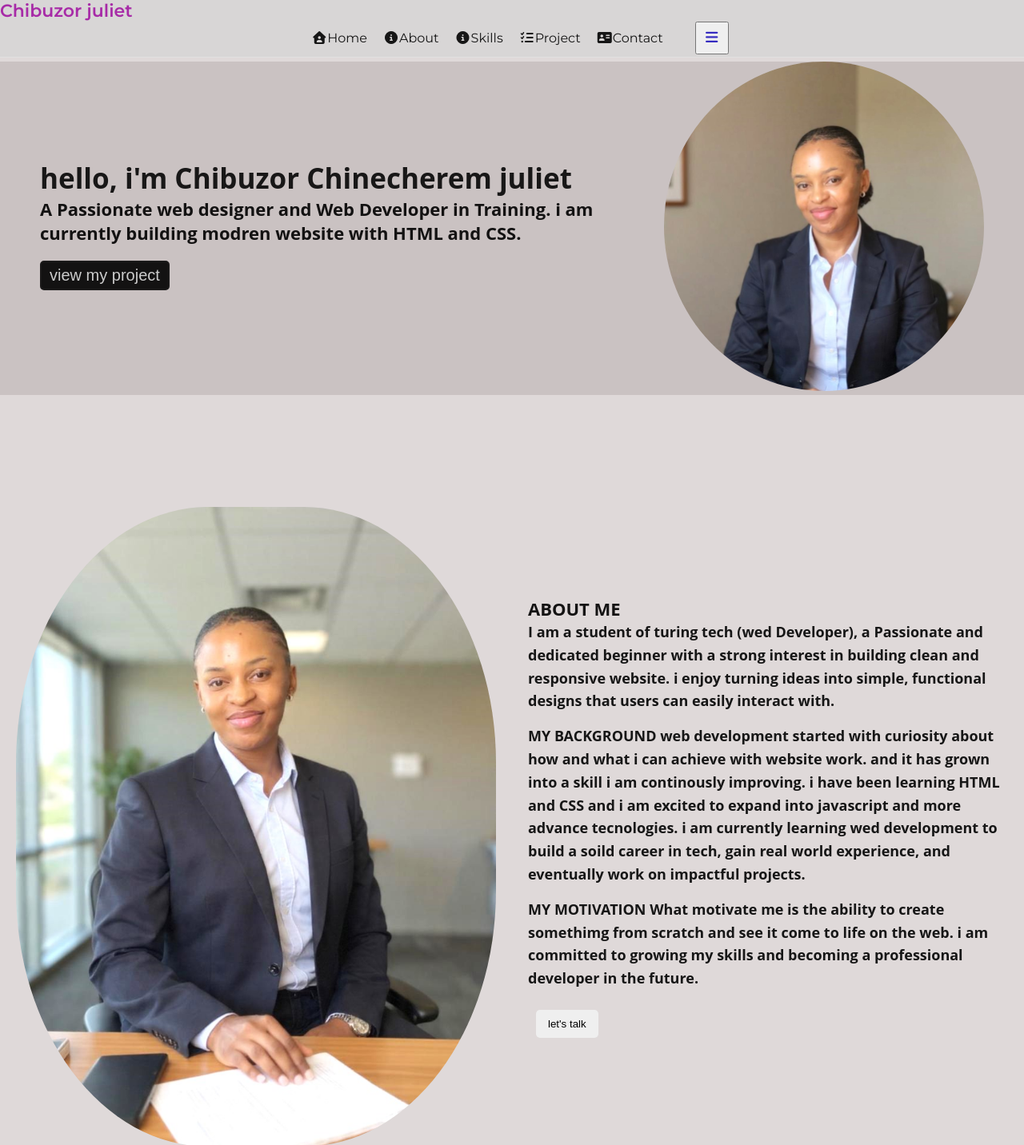
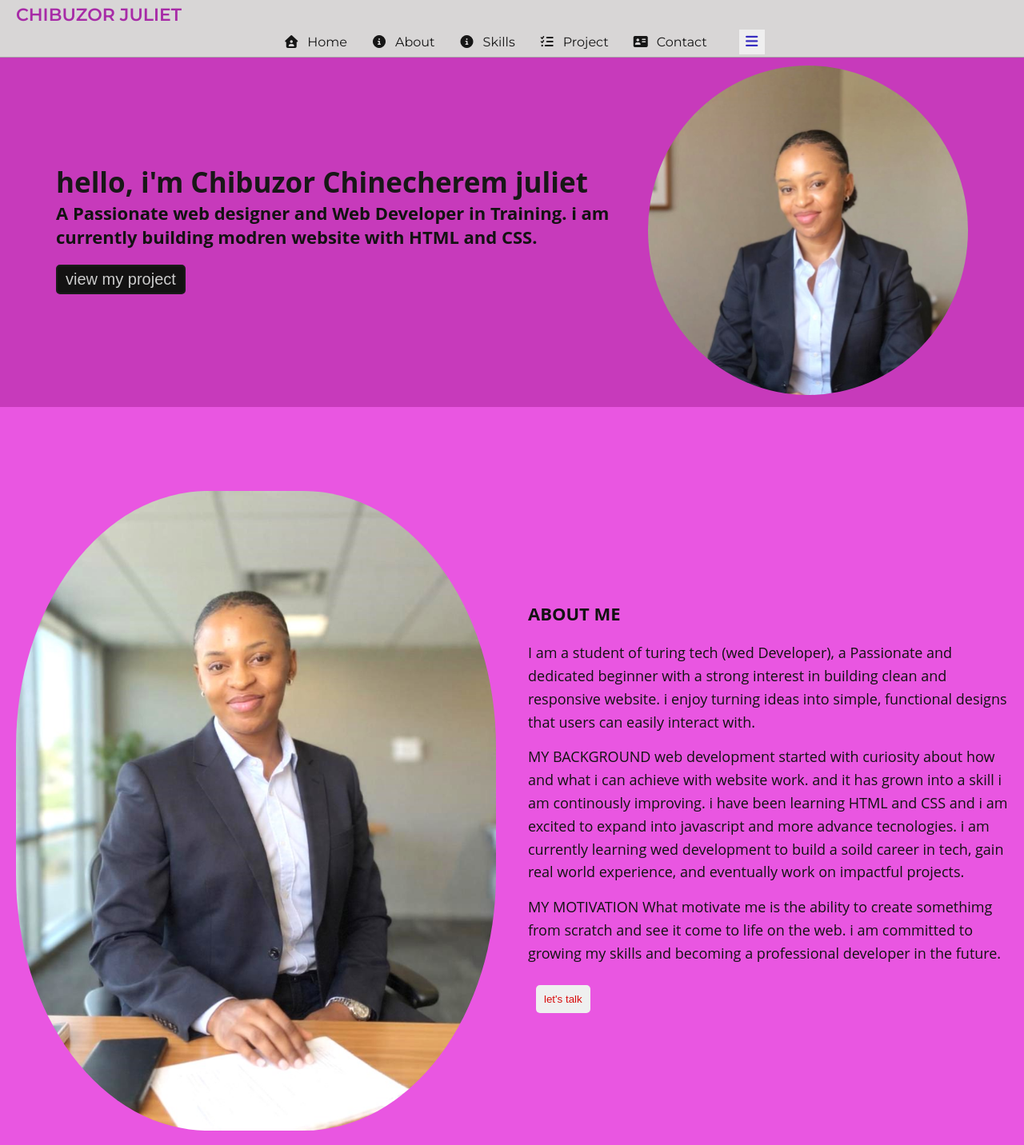
Before and after one commit to chinecheremjuliet74-max/chibuzor-personal-portfolio-HTML-CSS, a plain HTML site: page HTML/index.html in a window 1280 px wide. Shown: the top 1432 px of the page at 80% size. Drawn offline with Linux system fonts and the light colour scheme.

Commit message:
updated styles.css

```diff
--- a/CSS/style.css
+++ b/CSS/style.css
@@ -12,13 +12,14 @@ html {
 a {
     color: rgb(14, 13, 14);
     text-decoration: none;
+
 }
 
 header {
     width: 100%;
     height: 4.5rem;
     font-family: "Montserrat", sans-serif;
-    border-bottom: 1px solid rgba(245, 243, 243, 0.3);
+    border-bottom: 1px solid rgba(53, 51, 51, 0.3);
     background-color: #d8d6d6;
     position: sticky;
     top: 0;
@@ -27,7 +28,7 @@ header {
 
 body {
     font-family: "Open Sans", sans-serif;
-    background: rgb(223, 217, 217)
+    background: rgb(233, 86, 225)
 
 }
 
@@ -35,6 +36,9 @@ header .nav-bar .logo {
     color: rgb(167, 43, 167);
     font-size: 22px;
     font-weight: 600;
+    margin: 0;
+    padding: 5px;
+    padding-left: 20px;
     align-items: center;
 }
 
@@ -55,13 +59,25 @@ header .nav-bar .nav-link a {
     color: rgb(22, 22, 22);
     text-decoration: none;
 }
+header .nav-bar .nav-link span {
+    margin: 10px;
+}
 
 .nav-bar .btn {
     color: #352bc0;
     font-size: 1.1rem;
-    padding: 8px;
+    padding: 5px;
+
     margin-left: 40px;
-    justify-content: left;
+    justify-content: space-between;
+    border: none;
+    transition: .2s;
+}
+
+.nav-bar .btn:hover {
+    color: #c02bc0;
+    background: #bd75bd;
+    border: none;
 }
 
 .hero {
@@ -69,11 +85,11 @@ header .nav-bar .nav-link a {
     height: 100vh - 4.5rem;
     align-items: center;
     justify-content: space-between;
-    padding: 0 50px;
-    margin: 5px 0;
+    padding: 10px 70px;
+    margin: 0;
     gap: 40px;
     margin-bottom: 100px;
-    background-color: rgb(202, 194, 194);
+    background-color: rgb(199, 58, 187);
 
 }
 
@@ -120,44 +136,47 @@ header .nav-bar .nav-link a {
     border-radius: 80%;
 }
 
-.about {
+.about-container2 {
     display: grid;
     grid-template-columns: 1fr 1fr;
-    padding: 40px 20px;
+    padding: 5px 20px;
     font-size: 20px;
     gap: 40px;
     align-items: center;
     border: none;
 }
 
-.about img {
+.about-container2 img {
     display: grid;
+    grid-template-columns: 1fr 1fr;
     width: 600px;
     border-radius: 40%;
     border: none;
 }
 
 .about h2 {
-    margin-bottom: 15px;
-    color: rgb(20, 19, 19);
+    margin-bottom: 20px;
+    color: rgb(19, 18, 18);
     font-size: 22px;
 }
 
-.about  p {
-    color: rgb(22, 22, 22);
+.about-para p {
+    color: rgb(19, 18, 18);
     font-size: 18px;
     margin-bottom: 15px;
     line-height: 1.6;
+    font-weight: 400;
 }
 
-.about .button {
-    padding: 10px 15px;
+.about-container2 button {
+    padding: 10px 10px;
     margin: 10px;
-    border: #beb8b8;
+    border: #afa7a7;
     border-radius: 5px;
+    color: #d80c0c;
 }
 
-.about .button:hover {
+.about .about-container2 .button:hover {
     color: rgb(172, 172, 179);
     border: #352bc0;
     background-color: #352bc0;
@@ -229,12 +248,11 @@ header .nav-bar .nav-link a {
     color: #c02bc0;
 }
 
-
 .contact {
     padding: 40px 10px;
     align-items: center;
+    background-color: rgb(184, 26, 176);
 }
-
 
 .contact-container {
     display: grid;
@@ -290,16 +308,22 @@ form input, form textarea {
     gap: 10px
 }
 
-.footer {
-    text-align: center;
-    padding: 20px;
-    background: #807d7d;
-    color: #292424;
-    font-size: 20px;
+#footer {
+   width: 100%;
+   margin-top: 150px;
+   text-align: center;
+   background: #807d7d;
 }
 
-.footer p {
+#footer h1 {
+    font-weight: 600;
+    padding-top: 30px;
+    text-shadow: 0px 0px 1px rgb(167, 9, 9);
+}
+
+#footer .credite p {
     margin-bottom: 10px;
+    font-size: 22px;
 }
 
 .footer a {
@@ -330,20 +354,21 @@ form input, form textarea {
         grid-template-columns: 1fr;
     }
 }
+
 @media (max-width:767px) {
     .nav-bar {
         padding: 0 20px;
     }
-    .nav-link a {
-        font-size: 22px;
-    }
+
     .nav-link li {
         display: none;
     }
+
     .hero {
         font-size: 35px;
+        max-width: 100%;
     }
-    .about {
+    .about-container2 {
         grid-template-columns: 1fr;
         text-align: center;
     }
--- a/HTML/index.html
+++ b/HTML/index.html
@@ -17,14 +17,17 @@
 <body>
     <header>
         <nav class="nav-bar">
-            <h2 class="logo">Chibuzor juliet </h2>
+           <div class="logo">
+                <span>CHIBUZOR</span>
+                <span>JULIET</span>
+            </div>
 
             <ul class="nav-link">
-                <li><a href="#Home"><i class="fa-solid fa-house-user"></i>Home</a></li>
-                <li><a href="#About"><i class="fa-solid fa-circle-info"></i>About</a></li>
-                <li><a href="#Skills"><i class="fa-solid fa-circle-info"></i>Skills</a></li>
-                <li><a href="#Project"> <i class="fa-solid fa-list-check"></i>Project</a></li>
-                <li><a href="#Contact"> <i class="fa-solid fa-address-card"></i>Contact</a></li>
+                <li><a href="#Home"><span><i class="fa-solid fa-house-user"></i></span></i>Home</a></li>
+                <li><a href="#About"><span><i class="fa-solid fa-circle-info"></i></span></i>About</a></li>
+                <li><a href="#Skills"><span><i class="fa-solid fa-circle-info"></i></span></i>Skills</a></li>
+                <li><a href="#Project"><span><i class="fa-solid fa-list-check"></i></span></i>Project</a></li>
+                <li><a href="#Contact"><span><i class="fa-solid fa-address-card"></i></span></i>Contact</a></li>
                 <button class="btn"><i class="fa-solid fa-bars"></i></button>
             </ul>
         </nav>
@@ -46,14 +49,19 @@
         </section>
 
         <section id="about" class="about">
+
             <div class="about-container2">
+
+                <div>
                 <img src="../HTML/Images/juliet 1.jpeg" alt="juliet-photo2">
-            </div>
+                </div>
 
-                <h2>ABOUT ME
+                <div class="about-para">
+                    <h2>ABOUT ME </h2>
 
-                    <p>
-                    <I></I>I am a student of turing tech (wed Developer), a Passionate and dedicated
+                     <p>
+
+                    I am a student of turing tech (wed Developer), a Passionate and dedicated
                     beginner with a strong interest in building clean and responsive website.
                     i enjoy turning ideas into simple, functional designs that users can easily interact with.
                     </p>
@@ -74,12 +82,9 @@
                 </P>
 
                 <button class="button"> let's talk </button>
-
-                </h2>
-
-                </div>
             </div>
 
+            </div>
         </section>
 
         <section class="skills">
@@ -136,7 +141,7 @@
                     </div>
                 </div>
 
-                 <div class="project-card">
+                <div class="project-card">
                     <img src="https://media.geeksforgeeks.org/wp-content/cdn-uploads/20230105093722/10-HTML-Project-Ideas-Topics-For-Beginners.png" alt="personal-project-on-html">
                     <div class="project-info">
                         <h3>market-place</h3>
@@ -195,17 +200,21 @@
         </section>
     </main>
 
-    <footer class="footer">
-        <div class="footer-content">
-            <p>&copy; 2026 CHIBUZOR CHINECHEREM JULIET. all rights reserved.</p>
-
+    <footer id="footer">
+        <h1>C.J</h1>
             <div social-icons>
                 <a href=""><i class="fa-brands fa-linkedin"></i></a>
                 <a href=""><i class="fa-brands fa-github"></i></a>
                 <a href=""><i class="fa-brands fa-twitter"></i></a>
             </div>
-        </div>
+
+            <div class="credite">
+                <p>designed by <a href="#">chibuzor chinecherem juliet</a></p>
+            </div>
+
+            <div class="copyright">
+                <p>&copy;Copyright chibuzorjuliet.All Right Reserved</p>
+            </div>
     </footer>
-    </main>
 </body>
 </html>
```
